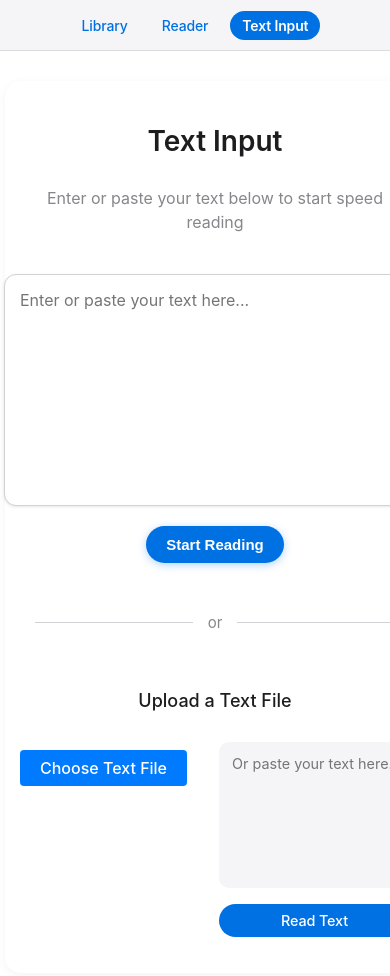
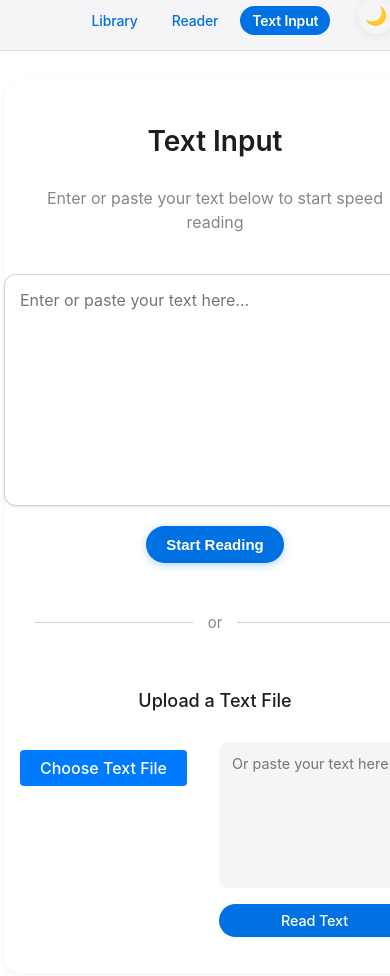
Before and after one commit to yigit-cankurtaran/rsvp-reader-web, a React (Vite) app: page /text in a window 390 px wide. Shown: the top 976 px of the page. Built offline with nearby package versions, Linux system fonts and the light colour scheme.

Commit message:
fixed empty page bug, fixed theme memory bug

```diff
--- a/src/App.tsx
+++ b/src/App.tsx
@@ -4,6 +4,7 @@ import LibraryPage from "./pages/LibraryPage";
 import ReaderPage from "./pages/ReaderPage";
 import TextPage from "./pages/TextPage";
 import { cleanupLocalStorage } from "./helpers/libraryManager";
+import { saveAppSettings } from "./helpers/dexieDB";
 import "./styles/Pages.css";
 
 function App() {
@@ -19,14 +20,74 @@ function App() {
     return () => clearTimeout(timeoutId);
   }, []);
 
+  // Set default view to library for first-time users
+  useEffect(() => {
+    const hasVisitedBefore = localStorage.getItem("speedReaderFirstVisit");
+    if (!hasVisitedBefore) {
+      localStorage.setItem("speedReaderFirstVisit", "true");
+      localStorage.setItem("speedReaderInputType", "EPUB"); // Ensure EPUB is the default
+    }
+  }, []);
+
+  // Initialize theme based on system preference when app first loads
+  useEffect(() => {
+    const savedTheme = localStorage.getItem("speedReaderTheme");
+
+    // If no theme is saved, use system preference
+    if (savedTheme === null) {
+      const prefersDark = window.matchMedia(
+        "(prefers-color-scheme: dark)"
+      ).matches;
+      const theme = prefersDark ? "dark" : "light";
+
+      // Save to localStorage
+      localStorage.setItem("speedReaderTheme", theme);
+
+      // Also save to IndexedDB
+      saveAppSettings({ theme }).catch((err) => {
+        console.error("Error saving initial theme to IndexedDB:", err);
+      });
+
+      // Apply the theme to document
+      document.documentElement.setAttribute("data-theme", theme);
+    } else {
+      // Apply saved theme
+      document.documentElement.setAttribute("data-theme", savedTheme);
+    }
+
+    // Set up listener for system theme changes
+    const mediaQuery = window.matchMedia("(prefers-color-scheme: dark)");
+    const handleThemeChange = (e: MediaQueryListEvent) => {
+      // Only update if user hasn't explicitly set a preference
+      if (localStorage.getItem("speedReaderTheme") === null) {
+        const newTheme = e.matches ? "dark" : "light";
+        document.documentElement.setAttribute("data-theme", newTheme);
+        localStorage.setItem("speedReaderTheme", newTheme);
+      }
+    };
+
+    // Add event listener for theme changes
+    mediaQuery.addEventListener("change", handleThemeChange);
+
+    return () => {
+      mediaQuery.removeEventListener("change", handleThemeChange);
+    };
+  }, []);
+
   return (
     <BrowserRouter>
       <Routes>
+        {/* Place the root route first to ensure proper matching */}
+        <Route path="/" element={<Navigate to="/library" replace />} />
+
+        {/* Other routes */}
         <Route path="/library" element={<LibraryPage />} />
         <Route path="/reader/:bookId" element={<ReaderPage />} />
         <Route path="/reader" element={<ReaderPage />} />
         <Route path="/text" element={<TextPage />} />
-        <Route path="/" element={<Navigate to="/library" replace />} />
+
+        {/* Fallback route - redirect to library */}
+        <Route path="*" element={<Navigate to="/library" replace />} />
       </Routes>
     </BrowserRouter>
   );
--- a/src/SpeedReader.tsx
+++ b/src/SpeedReader.tsx
@@ -103,6 +103,7 @@ const SpeedReader: React.FC<SpeedReaderProps> = ({
 
   // Use effect to update currentView when viewMode prop changes
   useEffect(() => {
+    // Always prefer the viewMode prop over any other logic
     setCurrentView(viewMode);
   }, [viewMode]);
 
@@ -147,22 +148,8 @@ const SpeedReader: React.FC<SpeedReaderProps> = ({
           localStorage.setItem("speedReaderInputType", newInputType);
         }
 
-        // Set input type and update view accordingly
-        const newInputType = settings.inputType as InputType;
-        setInputType(newInputType);
-
-        // If in EPUB mode and no book is selected, force library view
-        if (newInputType === InputType.EPUB) {
-          const hasCurrentBook = !!localStorage.getItem(
-            "speedReaderCurrentBookId"
-          );
-          if (!hasCurrentBook) {
-            setCurrentView("library");
-          }
-        } else {
-          // In TEXT mode, always default to reader view
-          setCurrentView("reader");
-        }
+        // IMPORTANT: Don't modify currentView here, as we want to respect the viewMode prop
+        // This was causing the bug where library view wasn't showing properly
 
         // Save theme to localStorage if it doesn't exist
         if (localStorage.getItem("speedReaderTheme") === null) {
@@ -832,10 +819,12 @@ const SpeedReader: React.FC<SpeedReaderProps> = ({
     const hasVisitedBefore = localStorage.getItem("speedReaderFirstVisit");
 
     if (!hasVisitedBefore) {
-      // First time user - set EPUB mode and library view
+      // First time user - set EPUB mode but don't override the viewMode
       setInputType(InputType.EPUB);
       localStorage.setItem("speedReaderInputType", InputType.EPUB);
-      setCurrentView("library");
+
+      // Don't override viewMode prop with setCurrentView here
+      // This allows LibraryPage to properly control the initial view
 
       // Mark that we've set initial preferences
       localStorage.setItem("speedReaderFirstVisit", "true");
--- a/src/components/Navigation.tsx
+++ b/src/components/Navigation.tsx
@@ -1,5 +1,6 @@
 import React from "react";
 import { NavLink, useLocation } from "react-router-dom";
+import ThemeToggle from "./ThemeToggle";
 import "../styles/Navigation.css";
 
 const Navigation: React.FC = () => {
@@ -7,37 +8,34 @@ const Navigation: React.FC = () => {
 
   // Check if we're on a reader page with a book ID
   const isReaderActive = location.pathname.startsWith("/reader");
+  // Check if path is exactly root or library
+  const isLibraryActive =
+    location.pathname === "/" || location.pathname === "/library";
+  // Check if we're on text input page
+  const isTextActive = location.pathname === "/text";
 
   return (
     <nav className="app-navigation">
-      <ul>
+      <ul className="nav-links">
         <li>
-          <NavLink
-            to="/library"
-            className={({ isActive }) => (isActive ? "active" : "")}
-          >
+          <NavLink to="/library" className={isLibraryActive ? "active" : ""}>
             Library
           </NavLink>
         </li>
         <li>
-          <NavLink
-            to="/reader"
-            className={({ isActive }) =>
-              isActive || isReaderActive ? "active" : ""
-            }
-          >
+          <NavLink to="/reader" className={isReaderActive ? "active" : ""}>
             Reader
           </NavLink>
         </li>
         <li>
-          <NavLink
-            to="/text"
-            className={({ isActive }) => (isActive ? "active" : "")}
-          >
+          <NavLink to="/text" className={isTextActive ? "active" : ""}>
             Text Input
           </NavLink>
         </li>
       </ul>
+      <div className="nav-controls">
+        <ThemeToggle />
+      </div>
     </nav>
   );
 };
--- /dev/null
+++ b/src/components/ThemeToggle.tsx
@@ -0,0 +1,55 @@
+import React, { useState, useEffect } from "react";
+import { saveAppSettings } from "../helpers/dexieDB";
+import "../styles/ThemeToggle.css";
+
+const ThemeToggle: React.FC = () => {
+  const [isDarkMode, setIsDarkMode] = useState(() => {
+    // Read from localStorage on component mount
+    const savedTheme = localStorage.getItem("speedReaderTheme");
+    if (savedTheme === null) {
+      // If no saved preference, use system preference
+      return window.matchMedia("(prefers-color-scheme: dark)").matches;
+    }
+    return savedTheme === "dark";
+  });
+
+  // Effect to apply theme changes
+  useEffect(() => {
+    const theme = isDarkMode ? "dark" : "light";
+
+    // Apply to document
+    document.documentElement.setAttribute("data-theme", theme);
+
+    // Save to localStorage
+    localStorage.setItem("speedReaderTheme", theme);
+
+    // Save to IndexedDB for long-term persistence
+    saveAppSettings({ theme }).catch((err) => {
+      console.error("Error saving theme to IndexedDB:", err);
+    });
+  }, [isDarkMode]);
+
+  const toggleTheme = () => {
+    setIsDarkMode((prev) => !prev);
+  };
+
+  return (
+    <button
+      className="theme-toggle"
+      onClick={toggleTheme}
+      aria-label={isDarkMode ? "Switch to light mode" : "Switch to dark mode"}
+    >
+      {isDarkMode ? (
+        <span role="img" aria-label="Light mode">
+          ☀️
+        </span>
+      ) : (
+        <span role="img" aria-label="Dark mode">
+          🌙
+        </span>
+      )}
+    </button>
+  );
+};
+
+export default ThemeToggle;
--- a/src/pages/ReaderPage.tsx
+++ b/src/pages/ReaderPage.tsx
@@ -7,9 +7,15 @@ import BookReader from "../components/BookReader";
 const ReaderPage: React.FC = () => {
   const navigate = useNavigate();
   const { bookId } = useParams<{ bookId?: string }>();
-  const [currentBookId, setCurrentBookId] = useState<string | null>(
-    bookId || null
-  );
+
+  // Initialize with either the URL parameter or the last read book from localStorage
+  const [currentBookId, setCurrentBookId] = useState<string | null>(() => {
+    if (bookId) return bookId;
+
+    // If no bookId in URL, try to get the last read book from localStorage
+    const lastBookId = localStorage.getItem("speedReaderCurrentBookId");
+    return lastBookId || null;
+  });
 
   // Navigation handlers
   const handleGoToLibrary = () => {
@@ -25,9 +31,10 @@ const ReaderPage: React.FC = () => {
     }
   };
 
-  // Check if the book exists
+  // Check if the book exists and update URL if needed
   useEffect(() => {
     const verifyBook = async () => {
+      // If bookId from URL is provided, use that
       if (bookId) {
         try {
           const book = await getBookById(bookId);
@@ -36,16 +43,37 @@ const ReaderPage: React.FC = () => {
               `Book with ID ${bookId} not found, redirecting to library`
             );
             navigate("/library");
+          } else {
+            // Book found, ensure localStorage is updated
+            localStorage.setItem("speedReaderCurrentBookId", bookId);
+            setCurrentBookId(bookId);
           }
         } catch (error) {
           console.error("Error verifying book:", error);
           navigate("/library");
         }
       }
+      // If no bookId in URL but we have one in state (from localStorage)
+      else if (currentBookId) {
+        try {
+          const book = await getBookById(currentBookId);
+          if (book) {
+            // We have a valid book, update the URL to match
+            navigate(`/reader/${currentBookId}`, { replace: true });
+          } else {
+            // Book not found, clear the invalid reference
+            localStorage.removeItem("speedReaderCurrentBookId");
+            setCurrentBookId(null);
+          }
+        } catch (error) {
+          console.error("Error verifying book from localStorage:", error);
+          setCurrentBookId(null);
+        }
+      }
     };
 
     verifyBook();
-  }, [bookId, navigate]);
+  }, [bookId, navigate, currentBookId]);
 
   // If there's no book ID, show a prompt to select a book
   if (!currentBookId) {
--- a/src/styles/Navigation.css
+++ b/src/styles/Navigation.css
@@ -9,15 +9,26 @@
   z-index: 1000;
   padding: 15px 0;
   margin-bottom: 30px;
+  display: flex;
+  align-items: center;
+  justify-content: space-between;
+  padding-left: 20px;
+  padding-right: 20px;
 }
 
-.app-navigation ul {
+.app-navigation .nav-links {
   display: flex;
   justify-content: center;
   list-style: none;
   margin: 0;
   padding: 0;
   gap: 30px;
+  flex-grow: 1;
+}
+
+.app-navigation .nav-controls {
+  display: flex;
+  align-items: center;
 }
 
 .app-navigation li {
@@ -70,7 +81,13 @@
 
 /* Responsive styles */
 @media (max-width: 640px) {
-  .app-navigation ul {
+  .app-navigation {
+    flex-direction: column;
+    gap: 10px;
+    padding: 10px;
+  }
+
+  .app-navigation .nav-links {
     gap: 10px;
   }
 
--- /dev/null
+++ b/src/styles/ThemeToggle.css
@@ -0,0 +1,34 @@
+.theme-toggle {
+  display: flex;
+  align-items: center;
+  justify-content: center;
+  width: 36px;
+  height: 36px;
+  border-radius: 50%;
+  border: none;
+  background: transparent;
+  cursor: pointer;
+  font-size: 18px;
+  padding: 0;
+  transition: background-color 0.3s;
+  margin-left: 8px;
+}
+
+.theme-toggle:hover {
+  background-color: rgba(0, 0, 0, 0.1);
+}
+
+[data-theme="dark"] .theme-toggle:hover {
+  background-color: rgba(255, 255, 255, 0.1);
+}
+
+.theme-toggle:focus {
+  outline: none;
+  box-shadow: 0 0 0 2px var(--primary-color, #2374e1);
+}
+
+.theme-toggle span {
+  display: flex;
+  align-items: center;
+  justify-content: center;
+}
```
